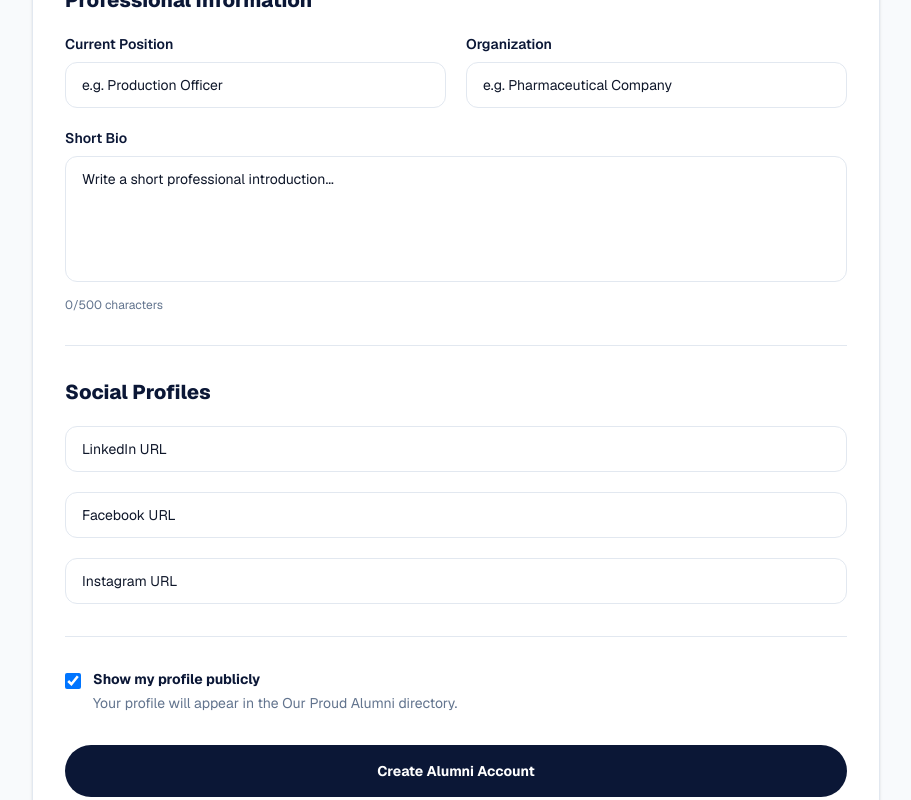
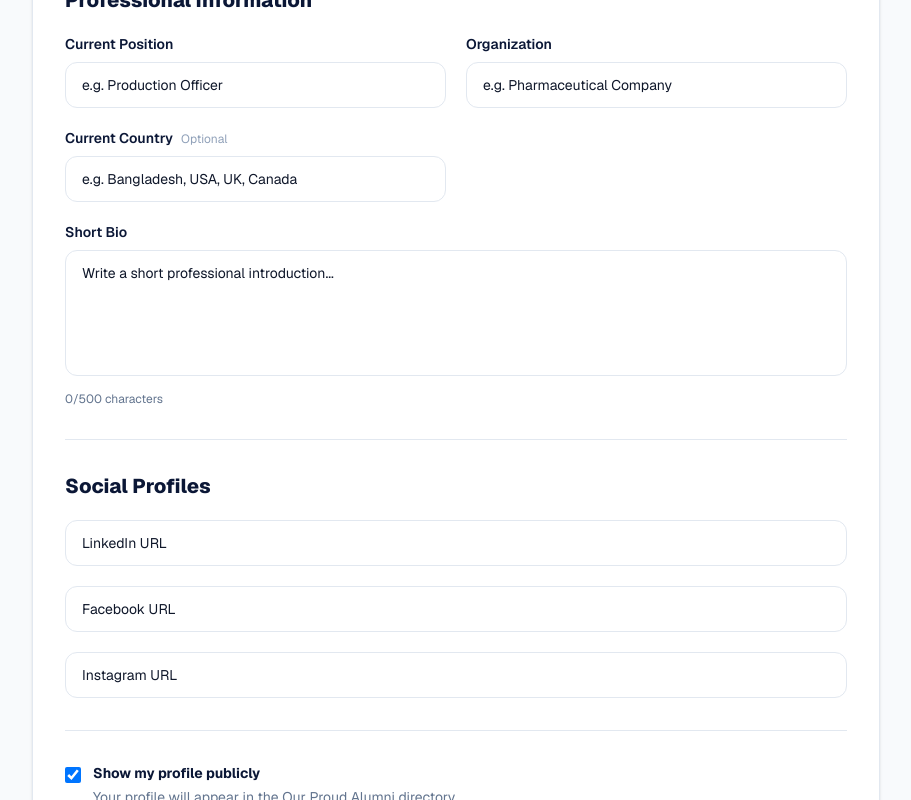
Before and after one commit to hasanjobair15/pharmaciaclubdiu, a Next.js app: page /alumni/create-account in a window 1280 px wide. Shown: the part 1600-2400 px from the top of the page, without its empty margins (184-1095 px from the left). Built offline with nearby package versions, Linux system fonts and the light colour scheme; no server answers.

Commit message:
Refactor state declarations for clarity

```diff
--- a/app/alumni/create-account/page.tsx
+++ b/app/alumni/create-account/page.tsx
@@ -22,14 +22,7 @@ const batches = Array.from(
   }
 );
 
-const sections = [
-  "A",
-  "B",
-  "C",
-  "D",
-  "E",
-  "F",
-];
+const sections = ["A", "B", "C", "D", "E", "F"];
 
 export default function CreateAlumniAccountPage() {
   const router = useRouter();
@@ -37,42 +30,34 @@ export default function CreateAlumniAccountPage() {
   const [fullName, setFullName] = useState("");
   const [email, setEmail] = useState("");
   const [password, setPassword] = useState("");
-  const [confirmPassword, setConfirmPassword] =
-    useState("");
+  const [confirmPassword, setConfirmPassword] = useState("");
 
   const [batch, setBatch] = useState("");
   const [section, setSection] = useState("");
-  const [graduationYear, setGraduationYear] =
-    useState("");
+  const [graduationYear, setGraduationYear] = useState("");
 
-  const [currentPosition, setCurrentPosition] =
-    useState("");
-  const [organization, setOrganization] =
-    useState("");
+  const [currentPosition, setCurrentPosition] = useState("");
+  const [organization, setOrganization] = useState("");
+  const [country, setCountry] = useState("");
   const [bio, setBio] = useState("");
 
   const [linkedinUrl, setLinkedinUrl] = useState("");
   const [facebookUrl, setFacebookUrl] = useState("");
-  const [instagramUrl, setInstagramUrl] =
-    useState("");
+  const [instagramUrl, setInstagramUrl] = useState("");
 
   const [selectedPhoto, setSelectedPhoto] =
     useState<File | null>(null);
 
-  const [photoPreview, setPhotoPreview] =
-    useState("");
-
+  const [photoPreview, setPhotoPreview] = useState("");
   const [photoUrl, setPhotoUrl] = useState("");
 
   const [isPublic, setIsPublic] = useState(true);
 
   const [loading, setLoading] = useState(false);
-  const [uploadingPhoto, setUploadingPhoto] =
-    useState(false);
+  const [uploadingPhoto, setUploadingPhoto] = useState(false);
 
   const [message, setMessage] = useState("");
-  const [errorMessage, setErrorMessage] =
-    useState("");
+  const [errorMessage, setErrorMessage] = useState("");
 
   function handlePhotoSelect(
     event: ChangeEvent<HTMLInputElement>
@@ -85,9 +70,7 @@ export default function CreateAlumniAccountPage() {
     setErrorMessage("");
 
     if (!file.type.startsWith("image/")) {
-      setErrorMessage(
-        "Please select a valid image file."
-      );
+      setErrorMessage("Please select a valid image file.");
       return;
     }
 
@@ -103,9 +86,7 @@ export default function CreateAlumniAccountPage() {
     // Clear URL when using an uploaded photo.
     setPhotoUrl("");
 
-    const previewUrl =
-      URL.createObjectURL(file);
-
+    const previewUrl = URL.createObjectURL(file);
     setPhotoPreview(previewUrl);
   }
 
@@ -143,8 +124,7 @@ export default function CreateAlumniAccountPage() {
     setUploadingPhoto(true);
 
     try {
-      const compressedFile =
-        await imageCompression(
+      const compressedFile = await imageCompression(
         selectedPhoto,
         {
           maxSizeMB: 0.7,
@@ -170,9 +150,7 @@ export default function CreateAlumniAccountPage() {
             );
           };
 
-          reader.readAsDataURL(
-            compressedFile
-          );
+          reader.readAsDataURL(compressedFile);
         }
       );
     } catch (error) {
@@ -201,9 +179,7 @@ export default function CreateAlumniAccountPage() {
     setErrorMessage("");
 
     if (!fullName.trim()) {
-      setErrorMessage(
-        "Please enter your full name."
-      );
+      setErrorMessage("Please enter your full name.");
       setLoading(false);
       return;
     }
@@ -217,9 +193,7 @@ export default function CreateAlumniAccountPage() {
     }
 
     if (!password) {
-      setErrorMessage(
-        "Please enter a password."
-      );
+      setErrorMessage("Please enter a password.");
       setLoading(false);
       return;
     }
@@ -233,25 +207,19 @@ export default function CreateAlumniAccountPage() {
     }
 
     if (password !== confirmPassword) {
-      setErrorMessage(
-        "The passwords do not match."
-      );
+      setErrorMessage("The passwords do not match.");
       setLoading(false);
       return;
     }
 
     if (!batch) {
-      setErrorMessage(
-        "Please select your batch."
-      );
+      setErrorMessage("Please select your batch.");
       setLoading(false);
       return;
     }
 
     if (!section) {
-      setErrorMessage(
-        "Please select your section."
-      );
+      setErrorMessage("Please select your section.");
       setLoading(false);
       return;
     }
@@ -286,14 +254,18 @@ export default function CreateAlumniAccountPage() {
             batch,
             section,
 
-            graduation_year:
-              graduationYear,
+            graduation_year: graduationYear,
 
             current_position:
-              currentPosition,
+              currentPosition.trim(),
 
-            organization,
-            bio,
+            organization:
+              organization.trim(),
+
+            // Optional country.
+            country: country.trim() || null,
+
+            bio: bio.trim(),
 
             linkedin_url:
               linkedinUrl.trim(),
@@ -311,8 +283,7 @@ export default function CreateAlumniAccountPage() {
         }
       );
 
-      const result =
-        await response.json();
+      const result = await response.json();
 
       if (!response.ok) {
         throw new Error(
@@ -328,18 +299,13 @@ export default function CreateAlumniAccountPage() {
        * Now sign in normally.
        */
       const { createClient } =
-        await import(
-          "@/lib/supabase/client"
-        );
+        await import("@/lib/supabase/client");
 
       const supabase = createClient();
 
-      const {
-        error: loginError,
-      } =
+      const { error: loginError } =
         await supabase.auth.signInWithPassword({
-          email:
-            email.trim().toLowerCase(),
+          email: email.trim().toLowerCase(),
           password,
         });
 
@@ -349,9 +315,7 @@ export default function CreateAlumniAccountPage() {
         );
 
         setTimeout(() => {
-          router.push(
-            "/alumni/login"
-          );
+          router.push("/alumni/login");
           router.refresh();
         }, 1200);
 
@@ -363,9 +327,7 @@ export default function CreateAlumniAccountPage() {
       );
 
       setTimeout(() => {
-        router.push(
-          "/alumni/profile"
-        );
+        router.push("/alumni/profile");
         router.refresh();
       }, 1000);
     } catch (error) {
@@ -406,7 +368,6 @@ export default function CreateAlumniAccountPage() {
 
       <section className="mx-auto max-w-4xl px-6 py-12">
         <div className="rounded-3xl border border-slate-200 bg-white p-6 shadow-sm dark:border-slate-800 dark:bg-slate-900 sm:p-8">
-
           <form
             onSubmit={handleCreateAccount}
             className="space-y-8"
@@ -596,7 +557,6 @@ export default function CreateAlumniAccountPage() {
               </p>
 
               <div className="mt-6 flex flex-col items-center rounded-2xl border border-dashed border-slate-300 bg-slate-50 p-6 dark:border-slate-700 dark:bg-slate-800/50">
-
                 {/* PHOTO PREVIEW */}
                 <div className="relative">
                   <div className="h-36 w-36 overflow-hidden rounded-full border-4 border-white bg-slate-200 shadow-md dark:border-slate-800 dark:bg-slate-700">
@@ -750,6 +710,26 @@ export default function CreateAlumniAccountPage() {
                   />
                 </div>
 
+                {/* COUNTRY */}
+                <div>
+                  <label className="mb-2 block text-sm font-semibold">
+                    Current Country
+                    <span className="ml-2 text-xs font-normal text-slate-400">
+                      Optional
+                    </span>
+                  </label>
+
+                  <input
+                    type="text"
+                    value={country}
+                    onChange={(e) =>
+                      setCountry(e.target.value)
+                    }
+                    placeholder="e.g. Bangladesh, USA, UK, Canada"
+                    className="w-full rounded-xl border border-slate-300 bg-white px-4 py-3 text-sm outline-none focus:border-[#087f8c] focus:ring-2 focus:ring-[#087f8c]/20 dark:border-slate-700 dark:bg-slate-800 dark:text-white"
+                  />
+                </div>
+
                 <div className="sm:col-span-2">
                   <label className="mb-2 block text-sm font-semibold">
                     Short Bio
```
Lines whose indentation alone changed are shown as unchanged.
